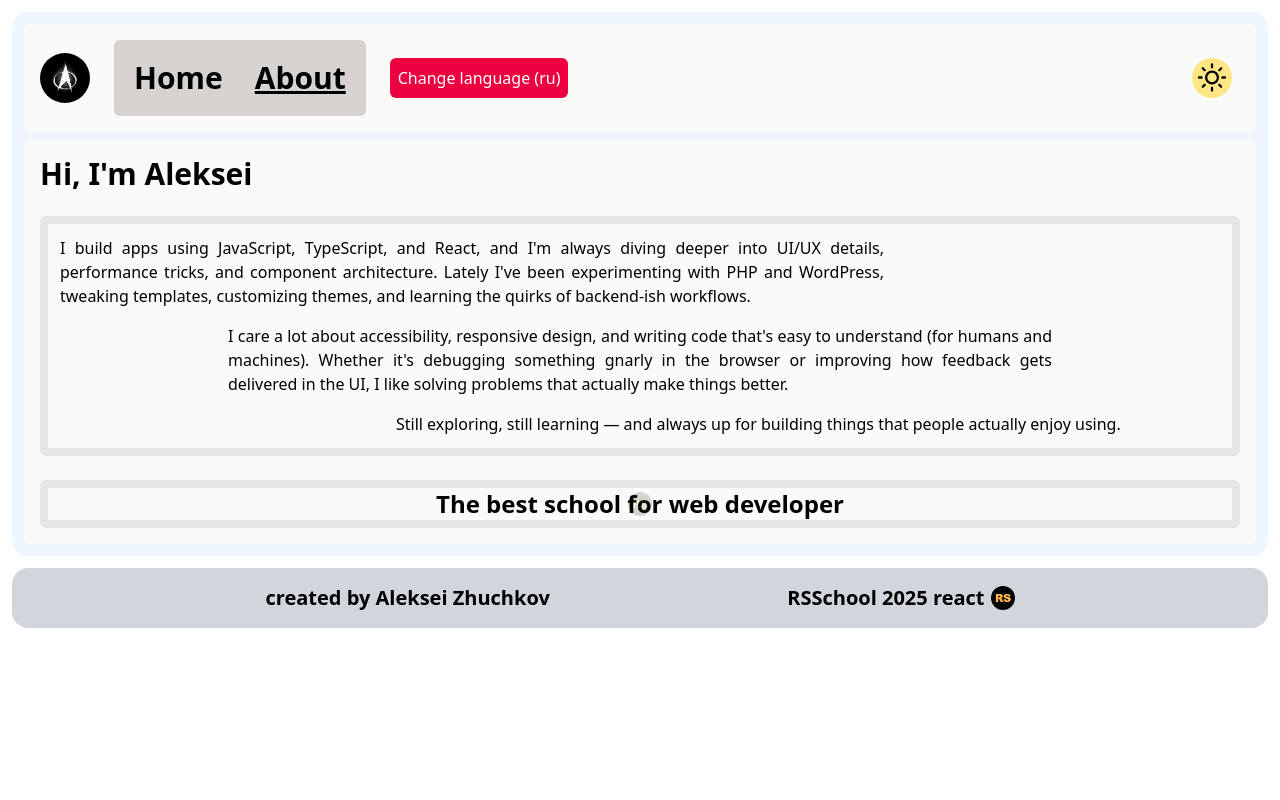
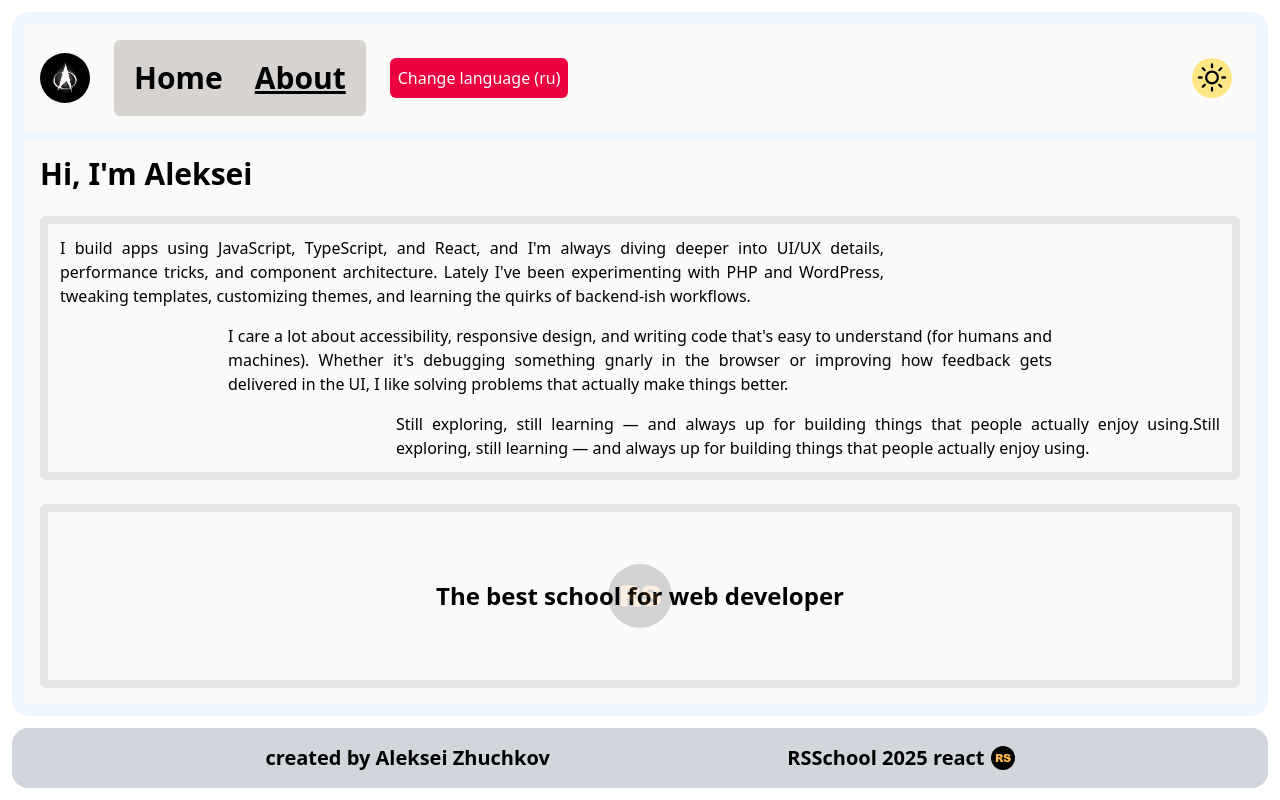
Before and after one commit to kelzerock/rs-react-2025, a Next.js app: page /en/about in a window 1280 px wide. Built offline with nearby package versions, Linux system fonts and the light colour scheme.

Commit message:
feat: add localization to about page

```diff
--- a/messages/en.json
+++ b/messages/en.json
@@ -2,5 +2,12 @@
   "NavigationBar": {
     "home": "Home",
     "about": "About"
+  },
+  "About": {
+    "title": "Hi, I'm Aleksei",
+    "paragraph-1": "I build apps using JavaScript, TypeScript, and React, and I'm always diving deeper into UI/UX details, performance tricks, and component architecture. Lately I've been experimenting with PHP and WordPress, tweaking templates, customizing themes, and learning the quirks of backend-ish workflows.",
+    "paragraph-2": "I care a lot about accessibility, responsive design, and writing code that's easy to understand (for humans and machines). Whether it's debugging something gnarly in the browser or improving how feedback gets delivered in the UI, I like solving problems that actually make things better.",
+    "paragraph-3": "Still exploring, still learning — and always up for building things that people actually enjoy using.Still exploring, still learning — and always up for building things that people actually enjoy using.",
+    "rsschool": "The best school for web developer"
   }
 }
--- a/messages/ru.json
+++ b/messages/ru.json
@@ -2,5 +2,12 @@
   "NavigationBar": {
     "home": "Главная",
     "about": "Об авторе"
+  },
+  "About": {
+    "title": "Привет, я Алексей",
+    "paragraph-1": "Я создаю приложения с использованием JavaScript, TypeScript и React. Постоянно углубляюсь в детали UI/UX, тонкости производительности и архитектуру компонентов. В последнее время экспериментирую с PHP и WordPress — настраиваю шаблоны, кастомизирую темы и изучаю особенности бэкенд-ориентированных рабочих процессов.",
+    "paragraph-2": "Мне действительно важны доступность, адаптивный дизайн и написание кода, понятного как людям, так и машинам. Будь то отладка сложной проблемы в браузере или улучшение обратной связи в интерфейсе — мне нравится решать задачи, которые реально делают вещи лучше.",
+    "paragraph-3": "Я всё ещё исследую, всё ещё учусь — и всегда готов создавать то, чем людям действительно приятно пользоваться.",
+    "rsschool": "Лучшая школа для веб-разработчиков"
   }
 }
--- a/src/app/[locale]/about/page.tsx
+++ b/src/app/[locale]/about/page.tsx
@@ -1,7 +1,9 @@
 import Image from "next/image";
 import logo from "../../../../public/assets/rss-logo.svg";
+import { useTranslations } from "next-intl";
 
 const AboutPage = () => {
+  const t = useTranslations("About");
   return (
     <div
       className=" bg-stone-50 dark:bg-stone-700 rounded-md p-4 grow flex flex-col gap-6"
@@ -11,29 +13,18 @@ const AboutPage = () => {
         className=" font-bold text-3xl dark:text-stone-400"
         data-testid="title"
       >
-        Hi, I&apos;m Aleksei
+        {t("title")}
       </h1>
       <div
         className="grid grid-cols-7 p-3 border-8 rounded-md border-stone-200 gap-4 dark:text-stone-200 dark:font-medium"
         data-testid="addition-info"
       >
-        <p className=" col-span-5 text-justify">
-          I build apps using JavaScript, TypeScript, and React, and I&apos;m
-          always diving deeper into UI/UX details, performance tricks, and
-          component architecture. Lately I&apos;ve been experimenting with PHP
-          and WordPress, tweaking templates, customizing themes, and learning
-          the quirks of backend-ish workflows.
-        </p>
+        <p className=" col-span-5 text-justify">{t("paragraph-1")}</p>
         <p className=" col-span-5 col-start-2 text-justify">
-          I care a lot about accessibility, responsive design, and writing code
-          that&apos;s easy to understand (for humans and machines). Whether
-          it&apos;s debugging something gnarly in the browser or improving how
-          feedback gets delivered in the UI, I like solving problems that
-          actually make things better.
+          {t("paragraph-2")}
         </p>
         <p className=" col-span-5 col-start-3 text-justify">
-          Still exploring, still learning — and always up for building things
-          that people actually enjoy using.
+          {t("paragraph-3")}
         </p>
       </div>
       <div className="border-8 rounded-md border-stone-200 gap-4 grow ">
@@ -44,7 +35,7 @@ const AboutPage = () => {
           className="w-full h-full flex justify-center items-center relative"
         >
           <span className=" font-bold text-2xl text-center dark:text-stone-300">
-            The best school for web developer
+            {t("rsschool")}
           </span>
           <Image
             src={logo}
--- a/src/components/ThemeWrapper.tsx
+++ b/src/components/ThemeWrapper.tsx
@@ -9,5 +9,9 @@ interface ThemeWrapperProps {
 export const ThemeWrapper = ({ children }: ThemeWrapperProps) => {
   const { isLight } = useThemeContext();
 
-  return <div data-theme={isLight ? "light" : "dark"}>{children}</div>;
+  return (
+    <div data-theme={isLight ? "light" : "dark"} className="h-full">
+      {children}
+    </div>
+  );
 };
```
